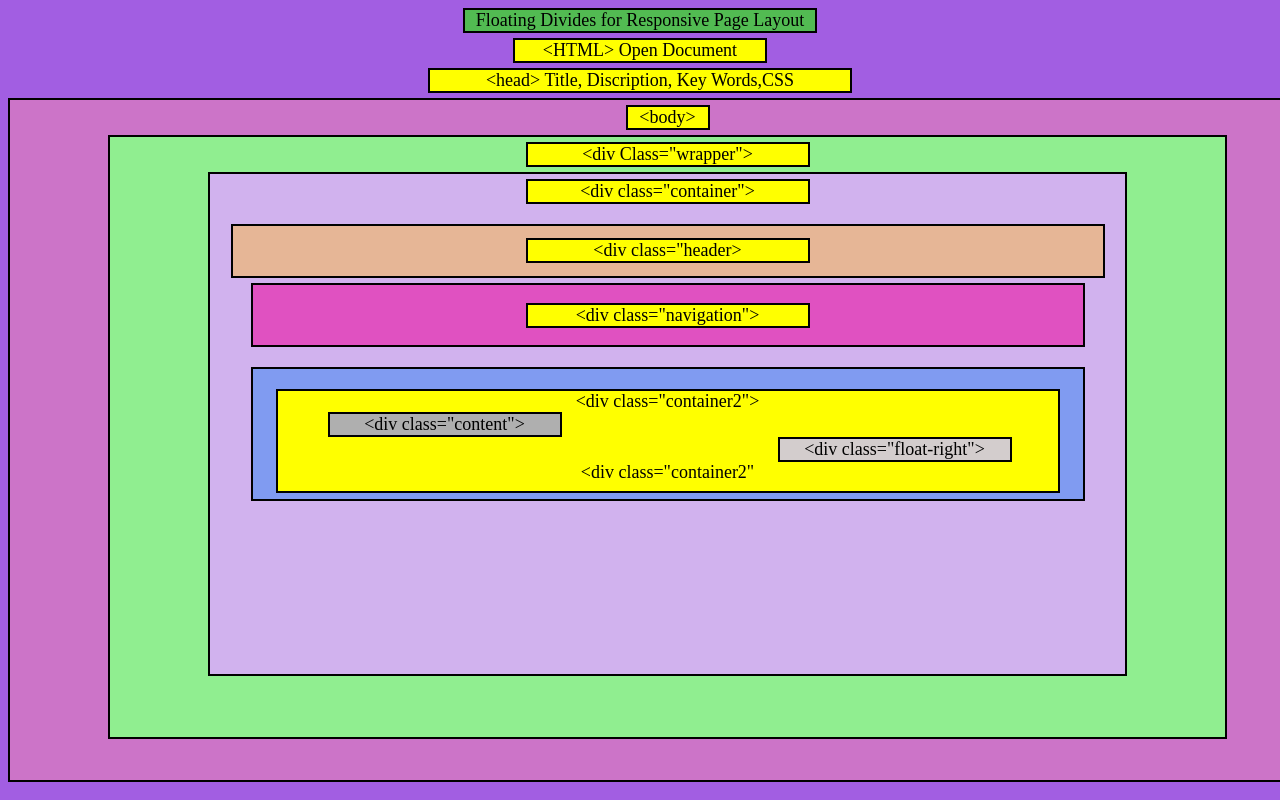
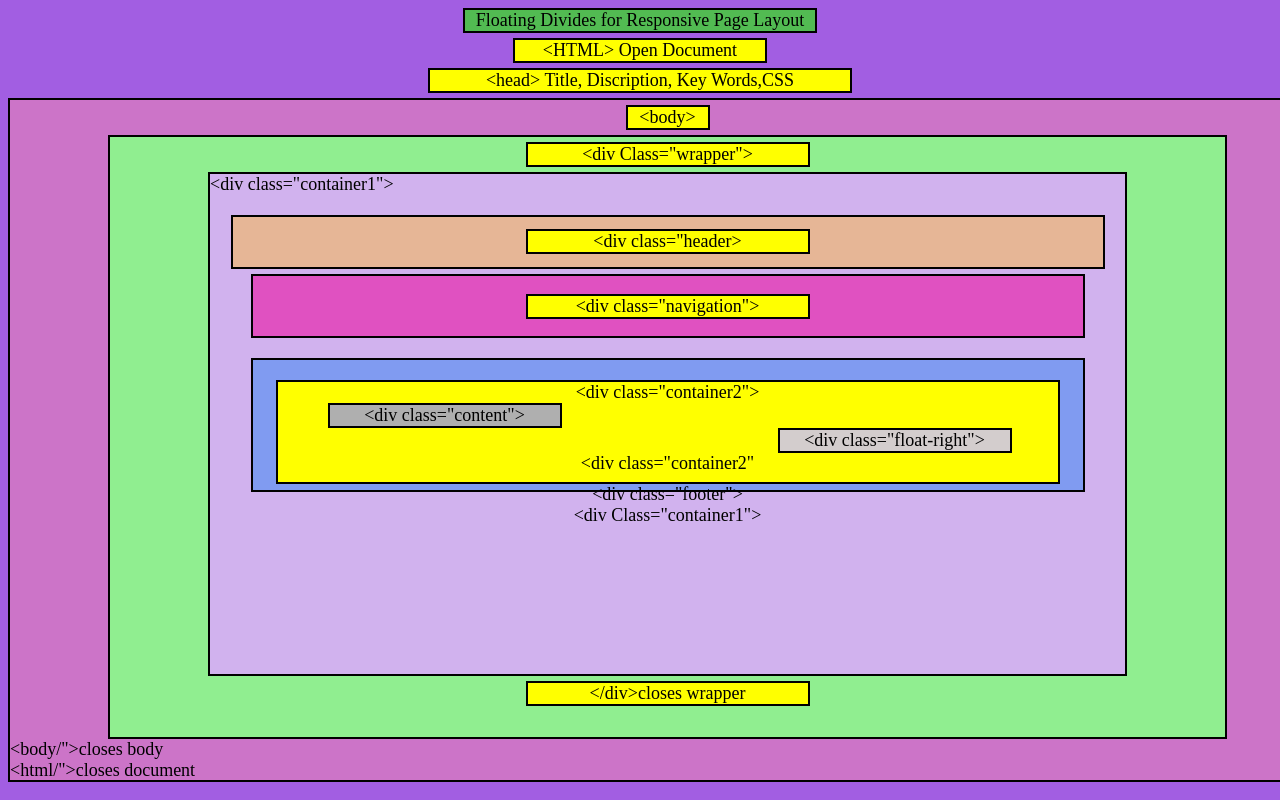
Before and after one commit to swapya97/feb-20-test, a plain HTML site: page index.html in a window 1280 px wide. Shown: the top 800 px of the page. Drawn offline with Linux system fonts and the light colour scheme.

Commit message:
Update index.html

```diff
--- a/index.html
+++ b/index.html
@@ -34,7 +34,7 @@
              </div>
 
                 <div class="external-3rd-div">
-                 <div class="container">&lt;div class="container"&gt;</div>
+                     <div class="container1">&lt;div class="container1"&gt;</div>
                          <div class="skin">
                           <div class="header2"> &lt;div class="header&gt; </div>
                            <div class="pink">
@@ -42,20 +42,30 @@
                                </div>
                          <div class="skyblue">
                          <div class="yellow">
-                           <div> &lt;div class="container2"&gt;</div>
+                           <div class="container2"> &lt;div class="container2"&gt;</div>
                            <div class="content">&lt;div class="content"&gt;</div>
                            <div class="float-right">&lt;div class="float-right"&gt;</div>
-                           <div> &lt;div class="container2"</div>
+                           <div class="container2" > &lt;div class="container2"</div>
 
                          </div>
+                         <div class="footer-outside">
+                             <div class="footer-text"> &lt;div class="footer"&gt;</div>
                          </div>
+                     <div class="container1">&lt;div Class="container1"&gt;</div>
                  </div>
 
 
-            </div  >
-
                  </div>
 
+
+
+            </div  >
+            <div class="wrapper">&lt;/div&gt;closes wrapper</div>
+            </div>
+            <div class="last">
+               <div class="div-closes-body">&lt;body/"&gt;closes body</div>
+               <div class="div-closes-document">&lt;html/"&gt;closes document</div>
+            </div>
             </div>
 
 
```
Lines whose indentation alone changed are shown as unchanged.
